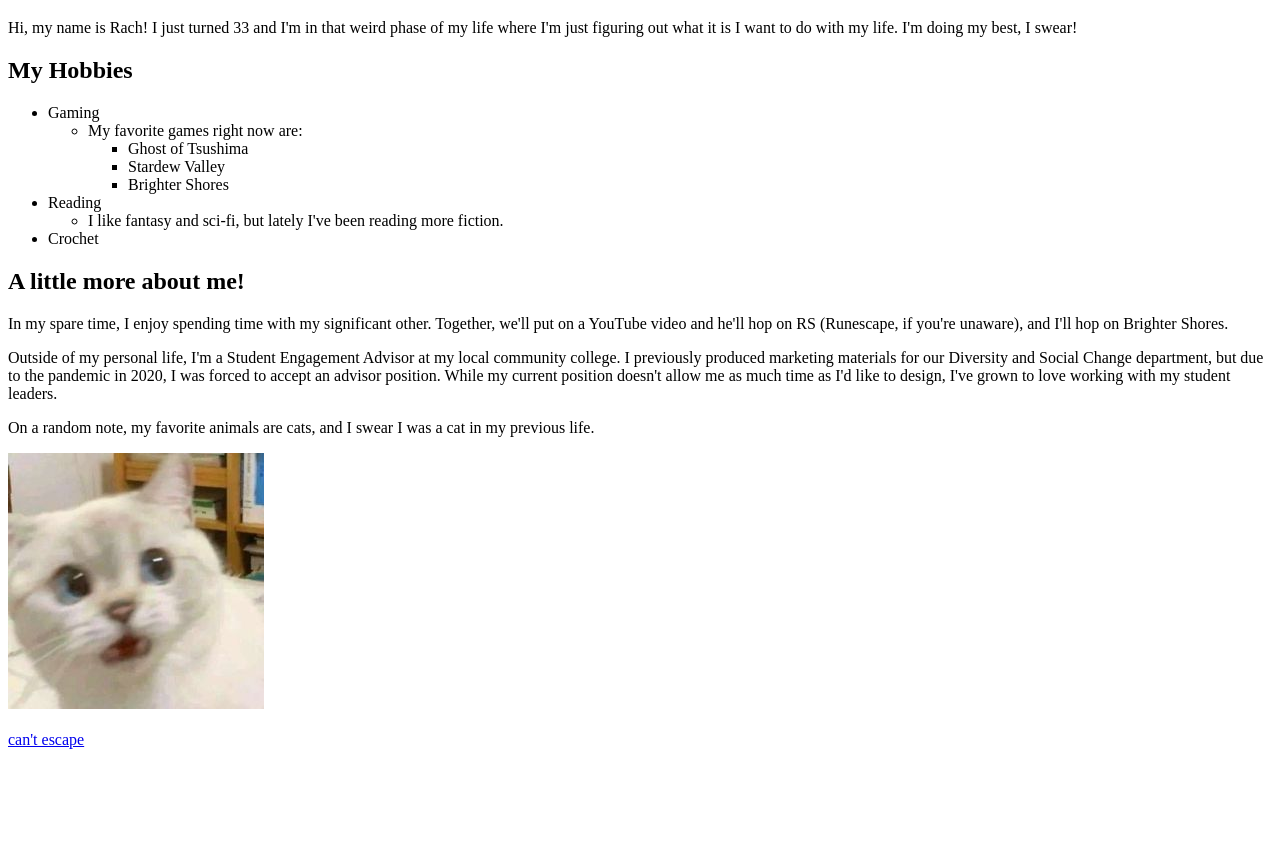
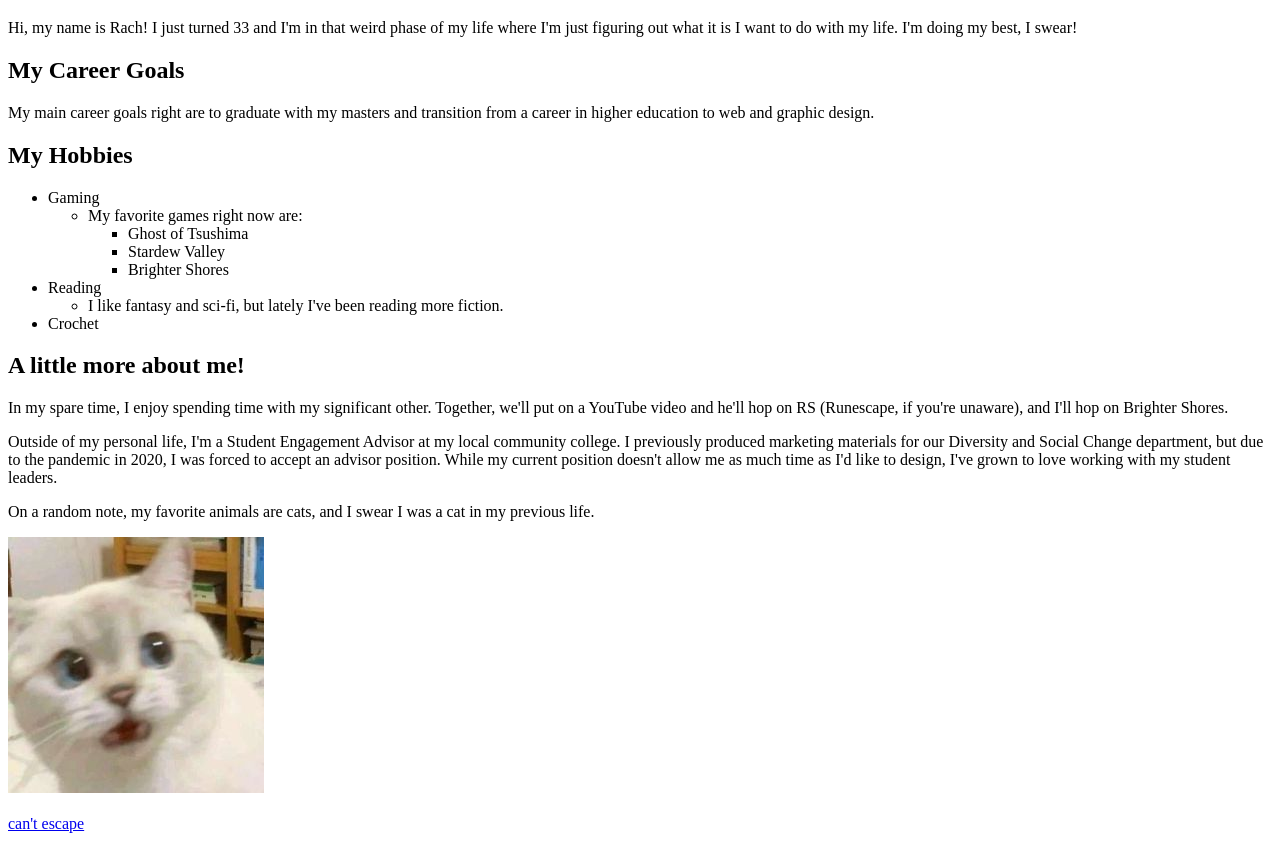
Before and after one commit to rptea/m2-hw2-teano-rachel, a plain HTML site: page index.html in a window 1280 px wide. Shown: the part 61-902 px from the top of the page. Before the commit the page ends 818 px from the top, so only its background shows below. Drawn offline with Linux system fonts and the light colour scheme.

Commit message:
Update index.html

```diff
--- a/index.html
+++ b/index.html
@@ -3,7 +3,10 @@
     <body>
         <h1>About Me!</h1>
             <p> Hi, my name is Rach! I just turned 33 and I'm in that weird phase of my life where I'm just figuring out what it is I want to do with my life. I'm doing my best, I swear!</p>
+        <h2>My Career Goals</h2>
+            <p>My main career goals right are to graduate with my masters and transition from a career in higher education to web and graphic design.</p>
         <h2> My Hobbies</h2>
+        <p>
             <ul>
                 <li>Gaming</li>
                     <ul>
@@ -20,6 +23,7 @@
                     </ul>
                 <li>Crochet</li>
                 </ul>
+        </p>
         <h2>A little more about me!</h2>
             <p>In my spare time, I enjoy spending time with my significant other. Together, we'll put on a YouTube video and he'll hop on RS (Runescape, if you're unaware), and I'll hop on Brighter Shores.</p>
             <p>Outside of my personal life, I'm a Student Engagement Advisor at my local community college. I previously produced marketing materials for our Diversity and Social Change department, but due to the pandemic in 2020, I was forced to accept an advisor position. While my current position doesn't allow me as much time as I'd like to design, I've grown to love working with my student leaders.</p>
```
Lines whose indentation alone changed are shown as unchanged.
